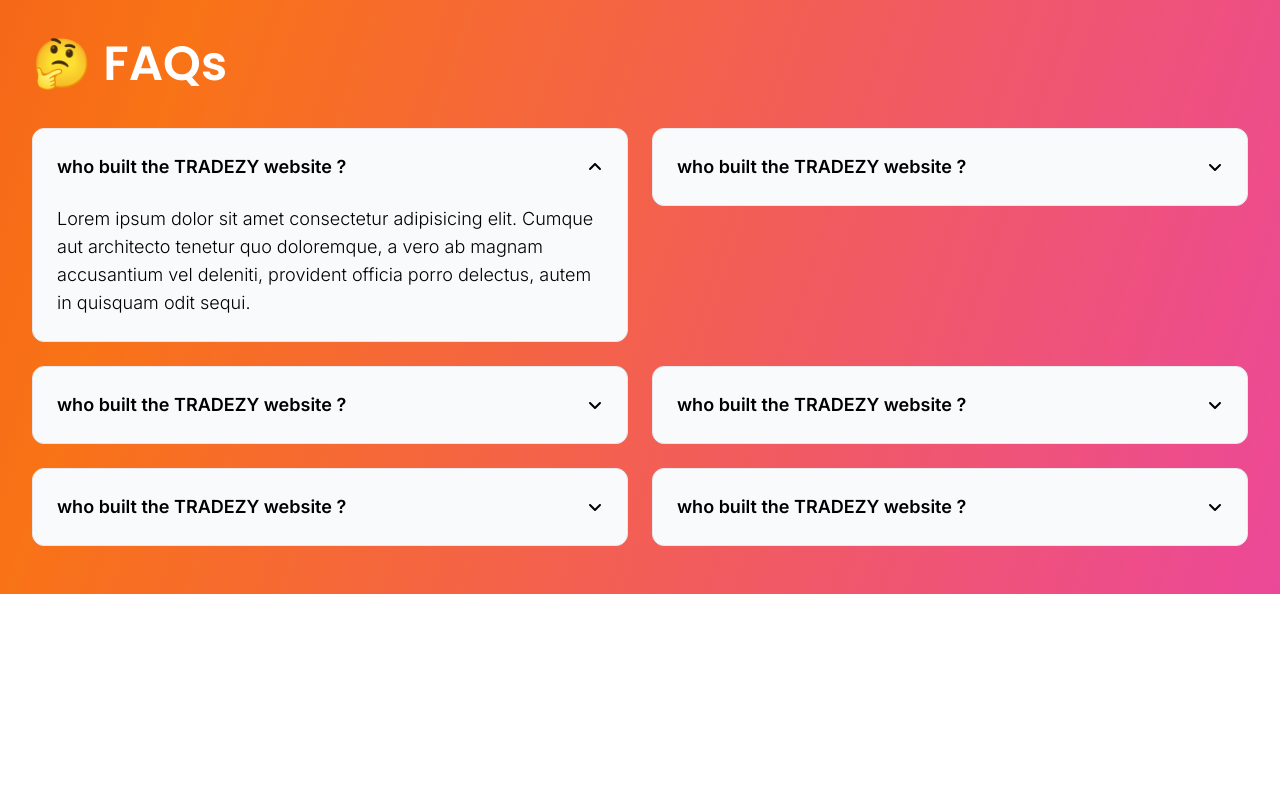
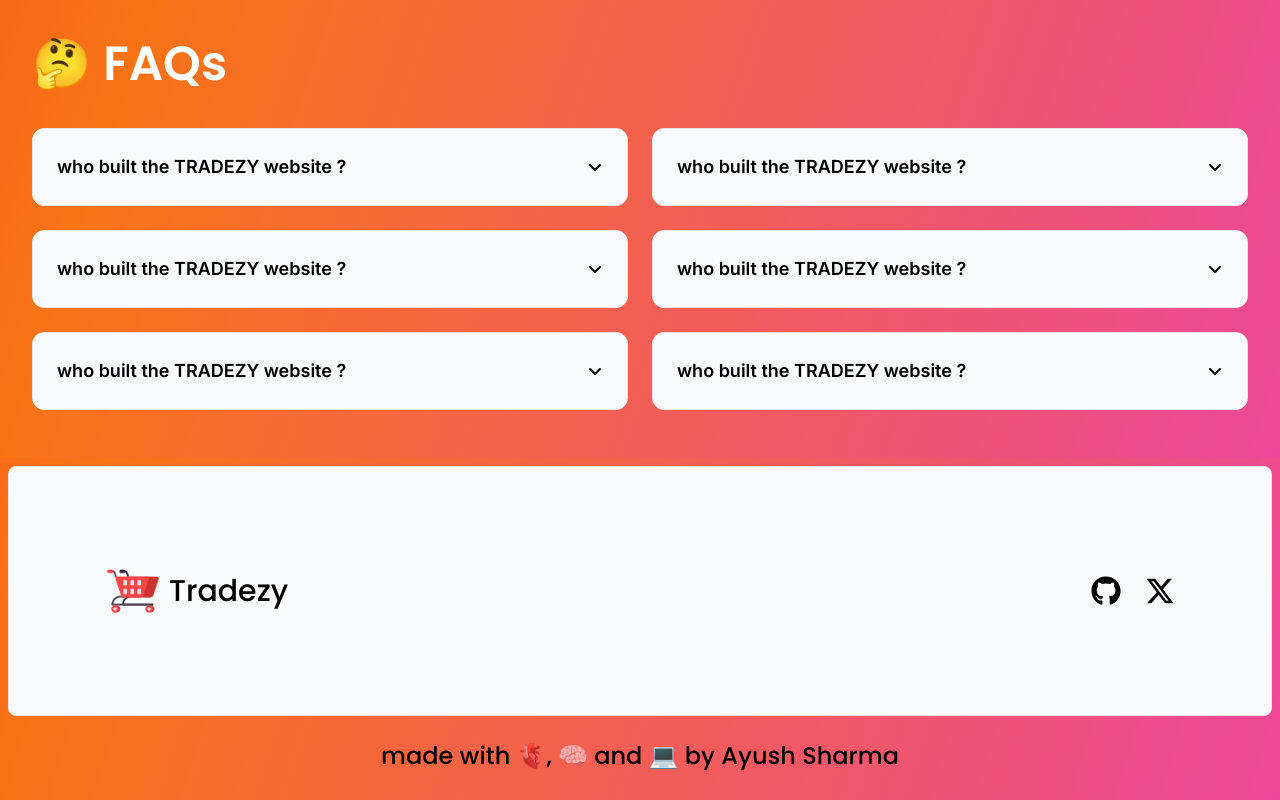
Before and after one commit to ayush844/Tradezy, a React (Vite) app in the folder Frontend/: page / in a window 1280 px wide. Shown: the part 3435-4235 px from the top of the page. Before the commit the page ends 4029 px from the top, so only its background shows below. Built offline with nearby package versions, Linux system fonts and the light colour scheme.

Commit message:
website footer
Signed-off-by: ayush844 <ayush.xyz1625@gmail.com>

```diff
--- /dev/null
+++ b/Frontend/src/Components/Footer/Footer.jsx
@@ -0,0 +1,27 @@
+import React from 'react'
+
+import { FaGithub } from "react-icons/fa";
+import { FaXTwitter } from "react-icons/fa6";
+
+import logo from '../../assets/logo.png'
+
+const Footer = () => {
+  return (
+    <footer className=' container p-2 mt-0'>
+        <div className=" rounded-lg border bg-gray-50 p-16 md:p-24 flex items-center justify-between gap-12 flex-col md:flex-row-reverse hover:bg-gray-200">
+            <div className="flex gap-6">
+                <a href="https://github.com/ayush844/Tradezy" target="_blank"><FaGithub className=' text-3xl'/></a>
+                <a href="https://twitter.com/ayushuprush" target="_blank"><FaXTwitter className=' text-3xl'/></a>
+            </div>
+            <a href="#" id='brand' className='flex gap-2 items-center'>
+                <img className='object-cover max-w-12 max-h-12 md:max-h-14 md:max-w-14' src={logo} alt="logo" />
+                <span className='text-xl font-medium font-display md:text-3xl'>Tradezy</span>
+            </a>
+        </div>
+
+        <h2 className=' text-center text-2xl m-5 mt-6'>made with 🫀, 🧠 and 💻 by Ayush Sharma</h2>
+    </footer>
+  )
+}
+
+export default Footer
--- a/Frontend/src/Layout.jsx
+++ b/Frontend/src/Layout.jsx
@@ -2,6 +2,7 @@
 import Navbar from './Components/Navbar/Navbar'
 
 import { Outlet } from 'react-router-dom'
+import Footer from './Components/Footer/Footer'
 
 const Layout = () => {
   return (
@@ -9,6 +10,7 @@
     <>
         <Navbar />
         <Outlet />
+        <Footer />
     </>
   )
 }
--- a/Frontend/src/Pages/Hero.jsx
+++ b/Frontend/src/Pages/Hero.jsx
@@ -21,7 +21,7 @@
 
 const Hero = () => {
 
-  const [isFAQopen, setIsFAQopen] = useState(1);
+  const [isFAQopen, setIsFAQopen] = useState(0);
 
 
   return (
@@ -194,9 +194,9 @@
            <h2 className='text-4xl md:text-5xl sm:font-semibold mb-7 md:mb-10 max-w-8xl leading-normal text-white'>🤔 FAQs</h2>
             <div className="grid grid-cols-1 lg:grid-cols-2 gap-6 items-start mt-6">
               <div className="group rounded-xl border border-gray-200 bg-gray-50 p-6">
-                <dt className='flex justify-between items-center cursor-pointer' onClick={()=> setIsFAQopen(1)}>
+                <dt className='flex justify-between items-center cursor-pointer' onClick={()=> setIsFAQopen(isFAQopen===1? 0 : 1)}>
                   <p className=' font-semibold text-lg'>who built the TRADEZY website ?</p>
-                  <FaAngleUp className={`${isFAQopen===1 ? "" : "-rotate-180"}`} />
+                  <FaAngleUp className={`${isFAQopen===1 ? "" : "-rotate-180"} transition`} />
                 </dt>
                 <dd className={` text-lg font-light mt-6 ${isFAQopen===1 ? "" : "hidden"}`}>
                   <p>Lorem ipsum dolor sit amet consectetur adipisicing elit. Cumque aut architecto tenetur quo doloremque, a vero ab magnam accusantium vel deleniti, provident officia porro delectus, autem in quisquam odit sequi.</p>
@@ -204,9 +204,9 @@
               </div>
 
               <div className="group rounded-xl border border-gray-200 bg-gray-50 p-6">
-                <dt className='flex justify-between items-center cursor-pointer' onClick={()=> setIsFAQopen(2)}>
+                <dt className='flex justify-between items-center cursor-pointer' onClick={()=> setIsFAQopen(isFAQopen===2? 0 : 2)}>
                   <p className=' font-semibold text-lg'>who built the TRADEZY website ?</p>
-                  <FaAngleUp className={`${isFAQopen===2 ? "" : "-rotate-180"}`} />
+                  <FaAngleUp className={`${isFAQopen===2 ? "" : "-rotate-180"} transition`} />
                 </dt>
                 <dd className={` text-lg font-light mt-6 ${isFAQopen===2 ? "" : "hidden"}`}>
                   <p>Lorem ipsum dolor sit amet consectetur adipisicing elit. Cumque aut architecto tenetur quo doloremque, a vero ab magnam accusantium vel deleniti, provident officia porro delectus, autem in quisquam odit sequi.</p>
@@ -214,9 +214,9 @@
               </div>
 
               <div className="group rounded-xl border border-gray-200 bg-gray-50 p-6">
-                <dt className='flex justify-between items-center cursor-pointer' onClick={()=> setIsFAQopen(3)}>
+                <dt className='flex justify-between items-center cursor-pointer' onClick={()=> setIsFAQopen(isFAQopen===3? 0 : 3)}>
                   <p className=' font-semibold text-lg'>who built the TRADEZY website ?</p>
-                  <FaAngleUp className={`${isFAQopen===3 ? "" : "-rotate-180"}`} />
+                  <FaAngleUp className={`${isFAQopen===3 ? "" : "-rotate-180"} transition`} />
                 </dt>
                 <dd className={` text-lg font-light mt-6 ${isFAQopen===3 ? "" : "hidden"}`}>
                   <p>Lorem ipsum dolor sit amet consectetur adipisicing elit. Cumque aut architecto tenetur quo doloremque, a vero ab magnam accusantium vel deleniti, provident officia porro delectus, autem in quisquam odit sequi.</p>
@@ -224,9 +224,9 @@
               </div>
 
               <div className="group rounded-xl border border-gray-200 bg-gray-50 p-6">
-                <dt className='flex justify-between items-center cursor-pointer' onClick={()=> setIsFAQopen(4)}>
+                <dt className='flex justify-between items-center cursor-pointer' onClick={()=> setIsFAQopen(isFAQopen===4? 0 : 4)}>
                   <p className=' font-semibold text-lg'>who built the TRADEZY website ?</p>
-                  <FaAngleUp className={`${isFAQopen===4 ? "" : "-rotate-180"}`} />
+                  <FaAngleUp className={`${isFAQopen===4 ? "" : "-rotate-180"} transition`} />
                 </dt>
                 <dd className={` text-lg font-light mt-6 ${isFAQopen===4 ? "" : "hidden"}`}>
                   <p>Lorem ipsum dolor sit amet consectetur adipisicing elit. Cumque aut architecto tenetur quo doloremque, a vero ab magnam accusantium vel deleniti, provident officia porro delectus, autem in quisquam odit sequi.</p>
@@ -234,9 +234,9 @@
               </div>
 
               <div className="group rounded-xl border border-gray-200 bg-gray-50 p-6">
-                <dt className='flex justify-between items-center cursor-pointer' onClick={()=> setIsFAQopen(5)}>
+                <dt className='flex justify-between items-center cursor-pointer' onClick={()=> setIsFAQopen(isFAQopen===5? 0 : 5)}>
                   <p className=' font-semibold text-lg'>who built the TRADEZY website ?</p>
-                  <FaAngleUp className={`${isFAQopen===5 ? "" : "-rotate-180"}`} />
+                  <FaAngleUp className={`${isFAQopen===5 ? "" : "-rotate-180"} transition`} />
                 </dt>
                 <dd className={` text-lg font-light mt-6 ${isFAQopen===5 ? "" : "hidden"}`}>
                   <p>Lorem ipsum dolor sit amet consectetur adipisicing elit. Cumque aut architecto tenetur quo doloremque, a vero ab magnam accusantium vel deleniti, provident officia porro delectus, autem in quisquam odit sequi.</p>
@@ -244,9 +244,9 @@
               </div>
 
               <div className="group rounded-xl border border-gray-200 bg-gray-50 p-6">
-                <dt className='flex justify-between items-center cursor-pointer' onClick={()=> setIsFAQopen(6)}>
+                <dt className='flex justify-between items-center cursor-pointer' onClick={()=> setIsFAQopen(isFAQopen===6? 0 : 6)}>
                   <p className=' font-semibold text-lg'>who built the TRADEZY website ?</p>
-                  <FaAngleUp className={`${isFAQopen===6 ? "" : "-rotate-180"}`} />
+                  <FaAngleUp className={`${isFAQopen===6 ? "" : "-rotate-180"} transition`} />
                 </dt>
                 <dd className={` text-lg font-light mt-6 ${isFAQopen===6 ? "" : "hidden"}`}>
                   <p>Lorem ipsum dolor sit amet consectetur adipisicing elit. Cumque aut architecto tenetur quo doloremque, a vero ab magnam accusantium vel deleniti, provident officia porro delectus, autem in quisquam odit sequi.</p>
--- a/Frontend/src/index.css
+++ b/Frontend/src/index.css
@@ -7,7 +7,8 @@
 
 @layer base{
     body{
-        @apply font-body
+        @apply font-body;
+        @apply bg-gradient-to-br from-red-600 via-orange-500 to-pink-500
     }
     h1, h2, h3{
         @apply font-display font-medium
```
